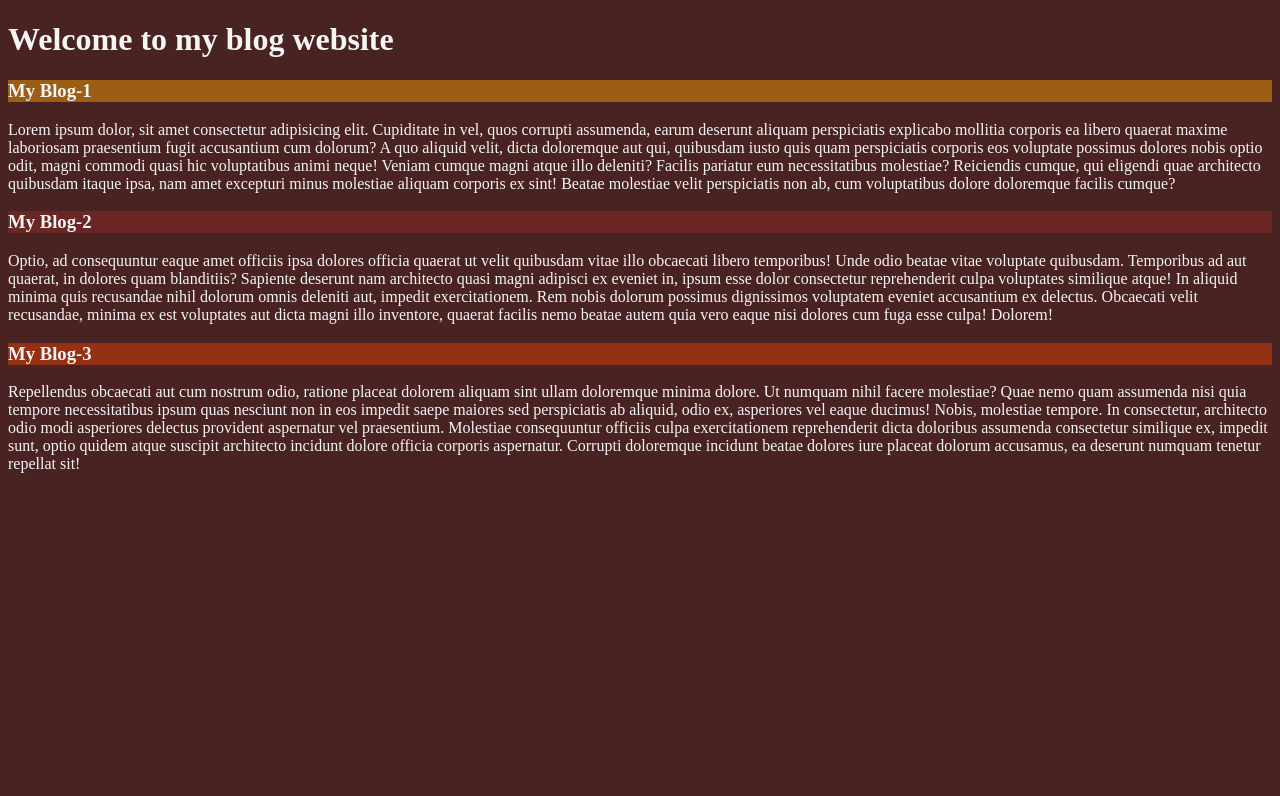
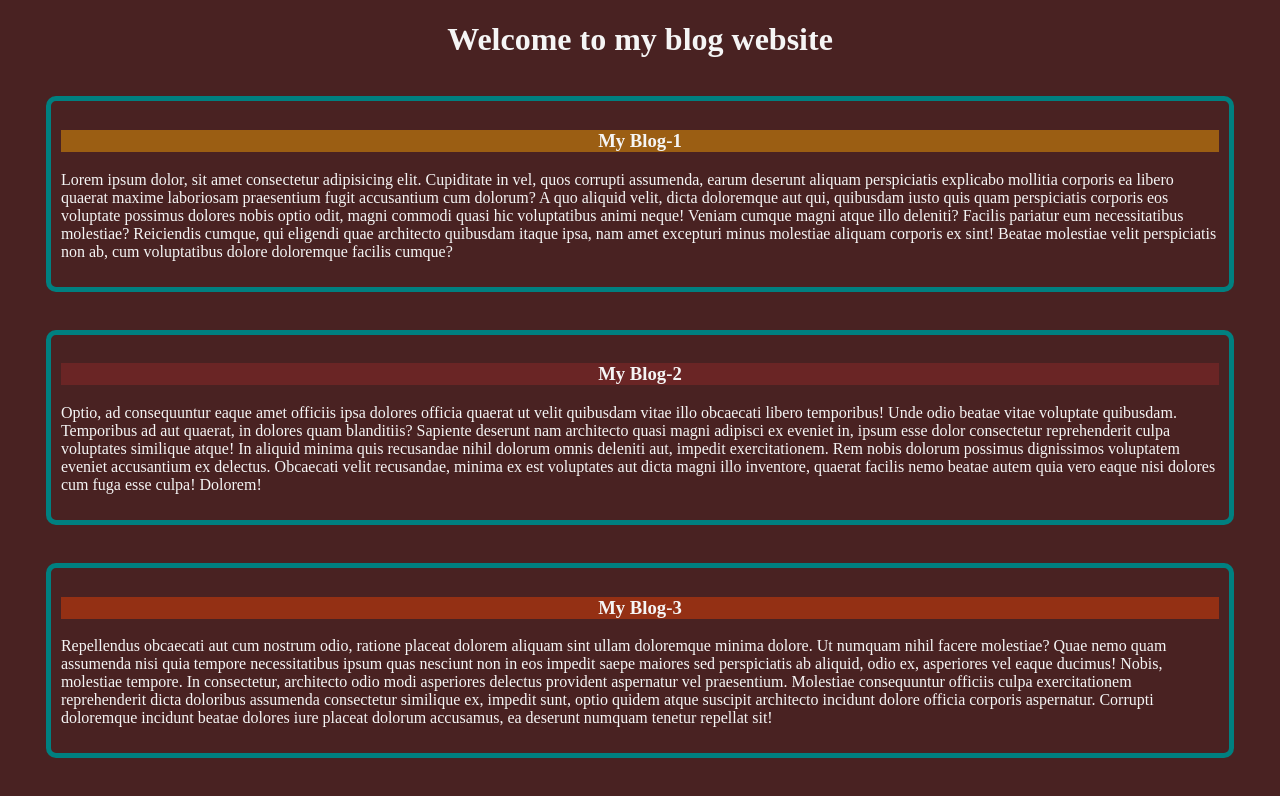
Before and after one commit to TakiKauser/dom-js, a plain HTML site: page index.html in a window 1280 px wide. Drawn offline with Linux system fonts and the light colour scheme.

Commit message:
...ClassName, querySelectorAll

```diff
--- a/index.html
+++ b/index.html
@@ -12,21 +12,23 @@
     <!-- <h1>Javascript!</h1> -->
     <!-- Document Object Model -->
     <header>
-        <h1>Welcome to my blog website</h1>
+        <h1 class="title">Welcome to my blog website</h1>
     </header>
     <main>
-        <article>
+        <section class="blogs">
+            <article class="blog">
                 <h3 id="first-title" class="title">My Blog-1</h3>
                 <p>Lorem ipsum dolor, sit amet consectetur adipisicing elit. Cupiditate in vel, quos corrupti assumenda, earum deserunt aliquam perspiciatis explicabo mollitia corporis ea libero quaerat maxime laboriosam praesentium fugit accusantium cum dolorum? A quo aliquid velit, dicta doloremque aut qui, quibusdam iusto quis quam perspiciatis corporis eos voluptate possimus dolores nobis optio odit, magni commodi quasi hic voluptatibus animi neque! Veniam cumque magni atque illo deleniti? Facilis pariatur eum necessitatibus molestiae? Reiciendis cumque, qui eligendi quae architecto quibusdam itaque ipsa, nam amet excepturi minus molestiae aliquam corporis ex sint! Beatae molestiae velit perspiciatis non ab, cum voluptatibus dolore doloremque facilis cumque?</p>
             </article>
-        <article>
+            <article id="second-blog" class="blog">
                 <h3 id="second-title" class="title">My Blog-2</h3>
                 <p>Optio, ad consequuntur eaque amet officiis ipsa dolores officia quaerat ut velit quibusdam vitae illo obcaecati libero temporibus! Unde odio beatae vitae voluptate quibusdam. Temporibus ad aut quaerat, in dolores quam blanditiis? Sapiente deserunt nam architecto quasi magni adipisci ex eveniet in, ipsum esse dolor consectetur reprehenderit culpa voluptates similique atque! In aliquid minima quis recusandae nihil dolorum omnis deleniti aut, impedit exercitationem. Rem nobis dolorum possimus dignissimos voluptatem eveniet accusantium ex delectus. Obcaecati velit recusandae, minima ex est voluptates aut dicta magni illo inventore, quaerat facilis nemo beatae autem quia vero eaque nisi dolores cum fuga esse culpa! Dolorem!</p>
             </article>
-        <article>
+            <article class="blog">
                 <h3 id="third-title" class="title">My Blog-3</h3>
                 <p>Repellendus obcaecati aut cum nostrum odio, ratione placeat dolorem aliquam sint ullam doloremque minima dolore. Ut numquam nihil facere molestiae? Quae nemo quam assumenda nisi quia tempore necessitatibus ipsum quas nesciunt non in eos impedit saepe maiores sed perspiciatis ab aliquid, odio ex, asperiores vel eaque ducimus! Nobis, molestiae tempore. In consectetur, architecto odio modi asperiores delectus provident aspernatur vel praesentium. Molestiae consequuntur officiis culpa exercitationem reprehenderit dicta doloribus assumenda consectetur similique ex, impedit sunt, optio quidem atque suscipit architecto incidunt dolore officia corporis aspernatur. Corrupti doloremque incidunt beatae dolores iure placeat dolorum accusamus, ea deserunt numquam tenetur repellat sit!</p>
             </article>
+        </section>
     </main>
 
 
--- a/js/script.js
+++ b/js/script.js
@@ -1,4 +1,6 @@
 // console.log(33);
+
+// exploring getElementsByTagName
 const blogTitles = document.getElementsByTagName("h3");
 // console.log(blogTitles);
 for (const h3 of blogTitles){
@@ -9,6 +11,8 @@ const blogDetails = document.getElementsByTagName("p");
 for (const p of blogDetails){
     console.log(p.innerHTML);
 }
+
+// exploring getElementByID
 const firstTitle = document.getElementById("first-title");
 firstTitle.style.backgroundColor = "rgba(255, 166, 0, 0.452)";
 
@@ -17,3 +21,18 @@ secondTitle.style.backgroundColor = "rgba(165, 42, 42, 0.356)";
 
 const thirdTitle = document.getElementById("third-title");
 thirdTitle.style.backgroundColor = "rgba(255, 68, 0, 0.411)";
+
+// exploring getElementsByclass
+const blogs = document.getElementsByClassName("blog");
+for (const blog of blogs){
+    // console.log(blog);
+    blog.style.border = "5px solid teal";
+    blog.style.borderRadius = "10px";
+    blog.style.margin = "3%";
+    blog.style.padding = "10px";
+}
+
+const titles = document.getElementsByClassName("title");
+for (const title of titles){
+    title.style.textAlign = "center";
+}
```
Also changed, not shown: css/style.css (+10 -0 lines). Lines whose indentation alone changed are shown as unchanged.
